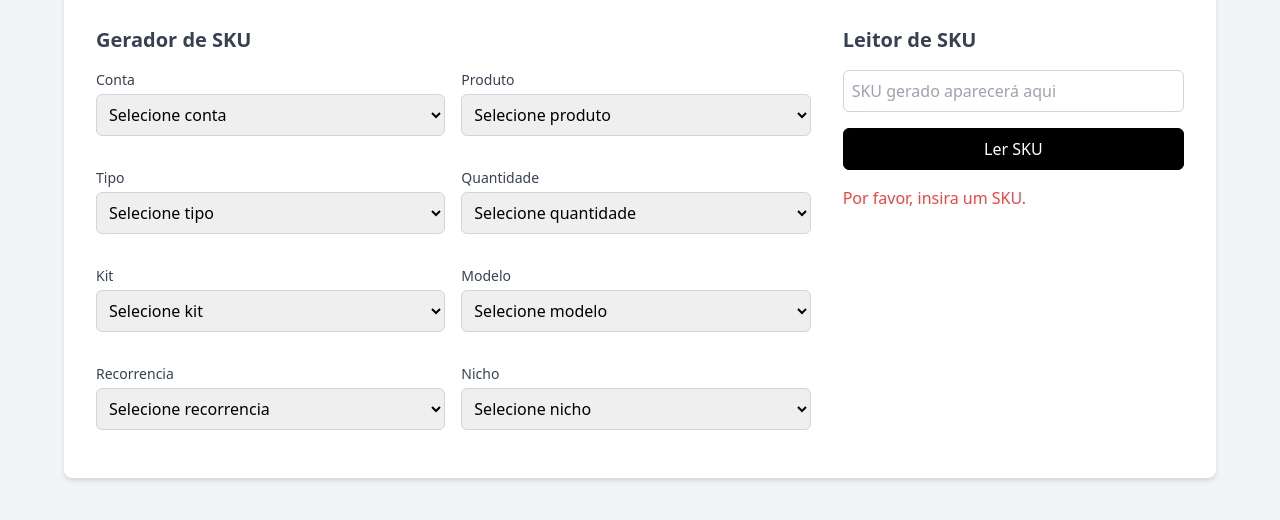
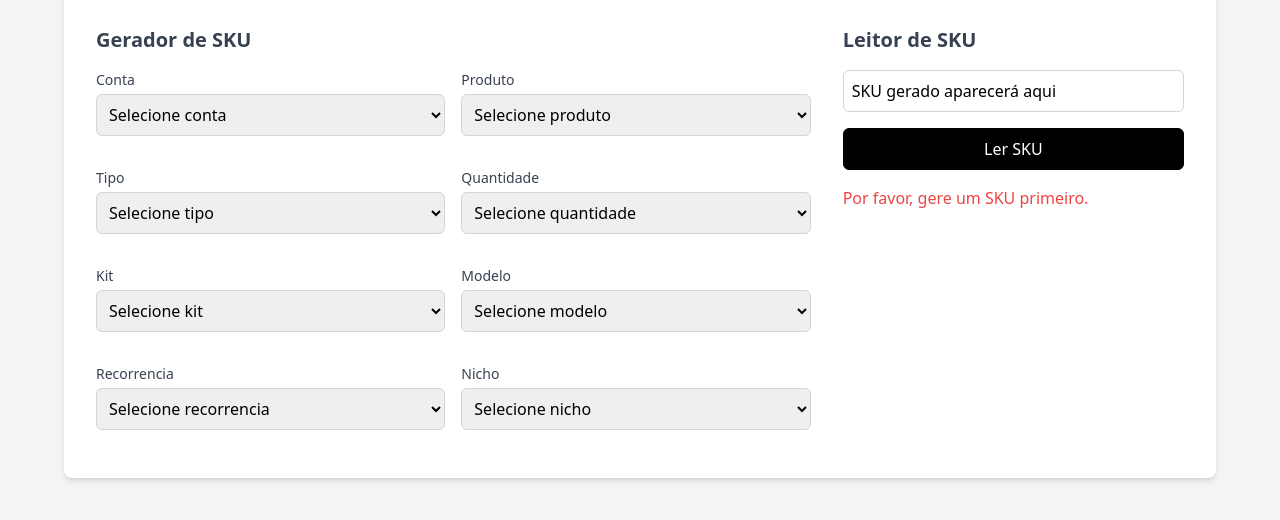
Before and after one commit to pecraveiro/gerador-leitor-SKU, a plain HTML site: page index.html in a window 1280 px wide. Both pictures are taken after a click on the button "Ler SKU". Shown: the part 198-718 px from the top of the page. Drawn offline with nearby package versions, Linux system fonts and the light colour scheme.

Commit message:
att: copiar para area de transf

```diff
--- a/index.html
+++ b/index.html
@@ -26,11 +26,14 @@
           <h2 class="text-xl font-semibold mb-4 text-gray-700">
             Leitor de SKU
           </h2>
-          <input
-            type="text"
+          <div
             id="skuInput"
-            placeholder="SKU gerado aparecerá aqui"
-            class="w-full p-2 border border-gray-300 rounded-md focus:outline-none focus:ring-2 focus:ring-black mb-4" />
+            class="w-full p-2 border border-gray-300 rounded-md focus:outline-none focus:ring-2 focus:ring-black mb-4 cursor-pointer bg-white"
+            tabindex="0"
+            role="button"
+            aria-label="Clique para copiar o SKU">
+            SKU gerado aparecerá aqui
+          </div>
           <button
             id="lerSKU"
             class="w-full bg-black text-white py-2 px-4 rounded-md hover:bg-white hover:text-black transition duration-300 border border-black">
@@ -39,6 +42,9 @@
           <div id="resultadoLeitura" class="mt-4 space-y-2">
             <!-- O resultado da leitura será inserido aqui -->
           </div>
+          <div id="copyFeedback" class="mt-2 text-green-500 hidden">
+            SKU copiado para a área de transferência!
+          </div>
         </div>
       </div>
     </div>
--- a/script.js
+++ b/script.js
@@ -96,18 +96,21 @@ function gerarSKU() {
     }
   });
 
-  document.getElementById('skuInput').value = sku || '';
+  const skuInput = document.getElementById('skuInput');
+  skuInput.textContent = sku || 'SKU gerado aparecerá aqui';
 }
 
 // Função para ler o SKU
 function lerSKU() {
-  const skuInput = document.getElementById('skuInput').value.toUpperCase();
+  const skuInput = document
+    .getElementById('skuInput')
+    .textContent.toUpperCase();
   const resultadoDiv = document.getElementById('resultadoLeitura');
   resultadoDiv.innerHTML = '';
 
-  if (skuInput.length === 0) {
+  if (skuInput === 'SKU GERADO APARECERÁ AQUI') {
     resultadoDiv.innerHTML =
-      '<p class="text-red-500">Por favor, insira um SKU.</p>';
+      '<p class="text-red-500">Por favor, gere um SKU primeiro.</p>';
     return;
   }
 
@@ -140,10 +143,10 @@ function lerSKU() {
 
 // Função para copiar o SKU para a área de transferência
 function copiarSKU() {
-  const skuGerado = document.getElementById('skuGerado');
-  const textoSKU = skuGerado.textContent;
+  const skuInput = document.getElementById('skuInput');
+  const textoSKU = skuInput.textContent;
 
-  if (textoSKU !== 'Selecione todas as opções') {
+  if (textoSKU !== 'SKU gerado aparecerá aqui') {
     navigator.clipboard
       .writeText(textoSKU)
       .then(() => {
@@ -164,5 +167,10 @@ document.addEventListener('DOMContentLoaded', () => {
   criarSelecoes();
   gerarSKU();
   document.getElementById('lerSKU').addEventListener('click', lerSKU);
-  document.getElementById('skuGerado').addEventListener('click', copiarSKU);
+  document.getElementById('skuInput').addEventListener('click', copiarSKU);
+  document.getElementById('skuInput').addEventListener('keypress', (e) => {
+    if (e.key === 'Enter') {
+      copiarSKU();
+    }
+  });
 });
```
